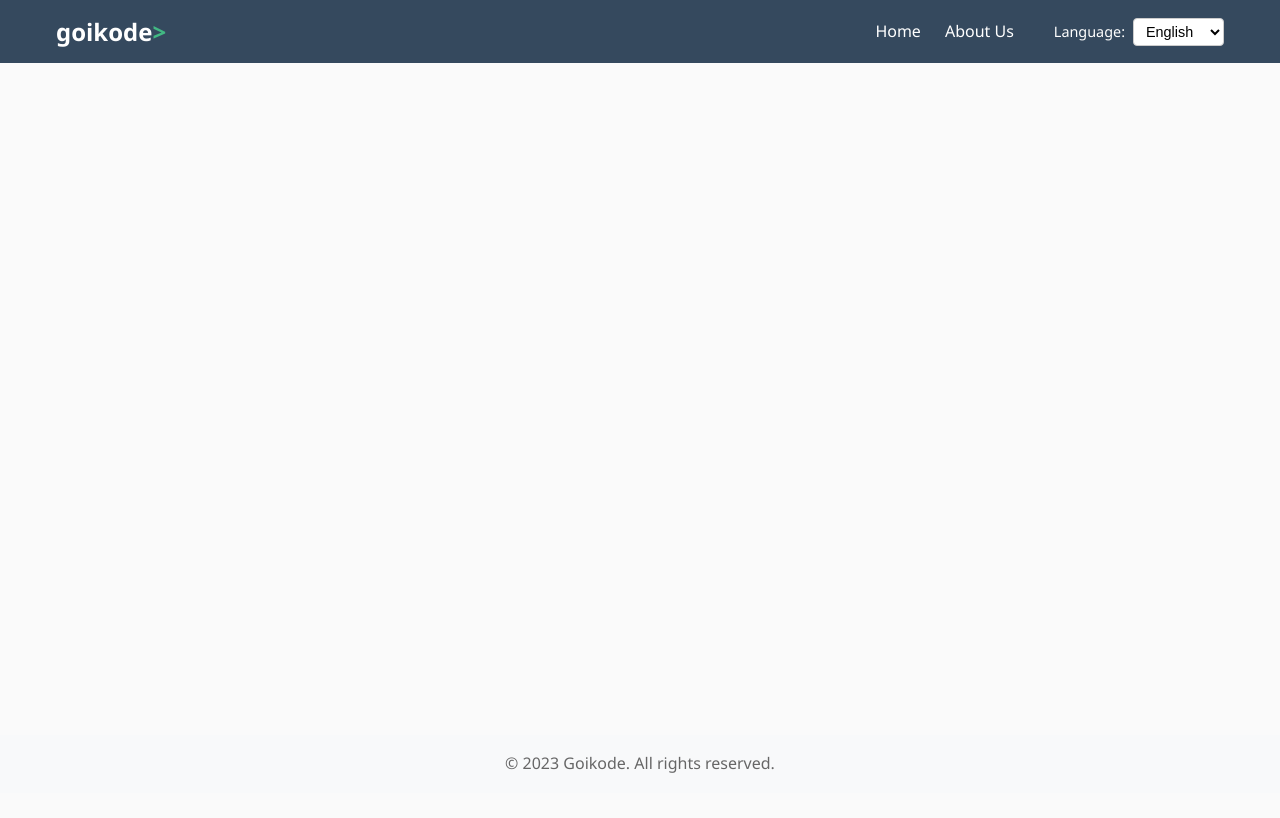
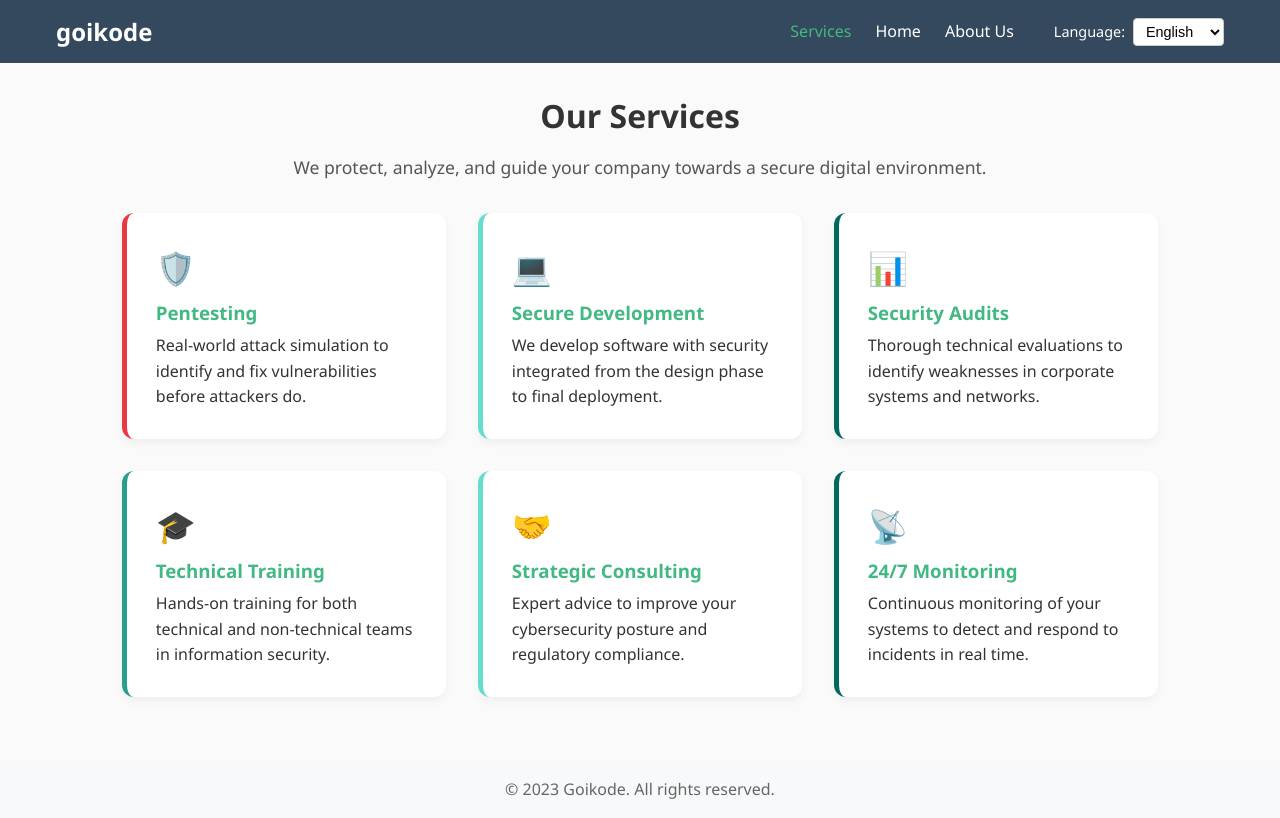
Before and after one commit to JonFerSanLuis/goikode-multilang-vue, a Vue app: page /servicios in a window 1280 px wide. Built offline with nearby package versions, Linux system fonts and the light colour scheme.

Commit message:
pagina servicios terminada

```diff
--- a/src/components/AppHeader.vue
+++ b/src/components/AppHeader.vue
@@ -1,8 +1,9 @@
 <template>
   <header>
     <div class="container">
-      <h1 class="logo"><span class="logo-bracket"></span>goikode<span class="logo-bracket">></span></h1>
+      <h1 class="logo"><span class="logo-bracket"></span>goikode<span class="logo-bracket"></span></h1>
       <nav>
+        <router-link to="/servicios">{{ $t('nav.servicios') }}</router-link>
         <router-link to="/">{{ $t('nav.home') }}</router-link>
         <router-link to="/about">{{ $t('nav.about') }}</router-link>
         <LanguageSelector class="language-selector" />
--- a/src/i18n/index.js
+++ b/src/i18n/index.js
@@ -4,7 +4,8 @@ import { createI18n } from 'vue-i18n'
 const es = {
   nav: {
     home: 'Inicio',
-    about: 'Sobre Nosotros'
+    about: 'Sobre Nosotros',
+    servicios: 'Servicios'
   },
   home: {
     welcome: 'Bienvenido a Goikode',
@@ -44,6 +45,34 @@ const es = {
       description: 'El nombre "Goikode" viene de la combinación de "goiko" (que significa "superior" en euskera) y "code" (código en inglés). Aunque nuestro CEO insiste en que se le ocurrió mientras comía un pintxo de tortilla.'
     }
   },
+  servicios: {
+    title: 'Nuestros Servicios',
+    intro: 'Protegemos, analizamos y guiamos tu empresa hacia un entorno digital seguro.',
+    pentesting: {
+      title: 'Pentesting',
+      description: 'Simulación de ataques reales para identificar y solucionar vulnerabilidades antes de que sean explotadas.'
+    },
+    desarrollo: {
+      title: 'Desarrollo Seguro',
+      description: 'Desarrollamos software con seguridad incorporada desde la fase de diseño hasta la implementación final.'
+    },
+    auditoria: {
+      title: 'Auditorías de Seguridad',
+      description: 'Evaluaciones técnicas exhaustivas para detectar debilidades en sistemas y redes empresariales.'
+    },
+    formacion: {
+      title: 'Formación Técnica',
+      description: 'Capacitación práctica para equipos técnicos y no técnicos en seguridad de la información.'
+    },
+    consultoria: {
+      title: 'Consultoría Estratégica',
+      description: 'Asesoría para mejorar tu postura de ciberseguridad y cumplimiento de normativas.'
+    },
+    monitoreo: {
+      title: 'Monitorización 24/7',
+      description: 'Vigilancia constante de tus sistemas para detectar y responder a incidentes en tiempo real.'
+    }
+  },
   footer: {
     rights: 'Todos los derechos reservados.'
   },
@@ -56,7 +85,8 @@ const es = {
 const en = {
   nav: {
     home: 'Home',
-    about: 'About Us'
+    about: 'About Us',
+    servicios: 'Services'
   },
   home: {
     welcome: 'Welcome to Goikode',
@@ -96,6 +126,34 @@ const en = {
       description: 'The name "Goikode" comes from the combination of "goiko" (which means "superior" in Basque) and "code" (in English). Although our CEO insists that it came to him while eating a Spanish omelette pintxo.'
     }
   },
+  servicios: {
+    title: 'Our Services',
+    intro: 'We protect, analyze, and guide your company towards a secure digital environment.',
+    pentesting: {
+      title: 'Pentesting',
+      description: 'Real-world attack simulation to identify and fix vulnerabilities before attackers do.'
+    },
+    desarrollo: {
+      title: 'Secure Development',
+      description: 'We develop software with security integrated from the design phase to final deployment.'
+    },
+    auditoria: {
+      title: 'Security Audits',
+      description: 'Thorough technical evaluations to identify weaknesses in corporate systems and networks.'
+    },
+    formacion: {
+      title: 'Technical Training',
+      description: 'Hands-on training for both technical and non-technical teams in information security.'
+    },
+    consultoria: {
+      title: 'Strategic Consulting',
+      description: 'Expert advice to improve your cybersecurity posture and regulatory compliance.'
+    },
+    monitoreo: {
+      title: '24/7 Monitoring',
+      description: 'Continuous monitoring of your systems to detect and respond to incidents in real time.'
+    }
+  },
   footer: {
     rights: 'All rights reserved.'
   },
@@ -108,7 +166,8 @@ const en = {
 const eu = {
   nav: {
     home: 'Hasiera',
-    about: 'Guri Buruz'
+    about: 'Guri Buruz',
+    servicios: 'Zerbitzuak'
   },
   home: {
     welcome: 'Ongi etorri Goikode-ra',
@@ -146,6 +205,34 @@ const eu = {
     funFact: {
       title: 'Ba al zenekien...?',
       description: '"Goikode" izena "goiko" (euskaraz "gorenekoa" esan nahi duena) eta "code" (ingelesez kodea) konbinaziotik dator. Nahiz eta gure CEOk dio tortilla pintxo bat jaten ari zela bururatu zitzaiola.'
+    }
+  },
+  servicios: {
+    title: 'Gure Zerbitzuak',
+    intro: 'Zure enpresa ingurune digital seguru baterantz gidatzen dugu, babestuz eta aztertuz.',
+    pentesting: {
+      title: 'Pentesting',
+      description: 'Benetako erasoen simulazioa, ahultasunak detektatu eta konpontzeko garaiz.'
+    },
+    desarrollo: {
+      title: 'Garapen Segurua',
+      description: 'Softwarea segurtasuna kontuan hartuta garatzen dugu hasieratik amaierara arte.'
+    },
+    auditoria: {
+      title: 'Segurtasun Auditoria',
+      description: 'Sistema eta sare korporatiboetan ahuleziak detektatzeko ebaluazio teknikoak.'
+    },
+    formacion: {
+      title: 'Prestakuntza Teknikoa',
+      description: 'Talde tekniko eta ez-teknikoentzako segurtasunari buruzko prestakuntza praktikoa.'
+    },
+    consultoria: {
+      title: 'Aholkularitza Estrategikoa',
+      description: 'Zibersegurtasunaren egoera hobetzeko eta araudia betetzeko orientazioa.'
+    },
+    monitoreo: {
+      title: '24/7 Monitorizazioa',
+      description: 'Zure sistemak etengabe gainbegiratzea, gertakariei unean bertan erantzuteko.'
     }
   },
   footer: {
--- a/src/router/index.js
+++ b/src/router/index.js
@@ -1,6 +1,7 @@
 import { createRouter, createWebHistory } from 'vue-router'
 import HomeView from '../views/HomeView.vue'
 import AboutView from '../views/AboutView.vue'
+import ServiciosView from '../views/ServiciosView.vue'
 
 const router = createRouter({
   history: createWebHistory(import.meta.env.BASE_URL),
@@ -14,6 +15,11 @@ const router = createRouter({
       path: '/about',
       name: 'about',
       component: AboutView
+    },
+    {
+      path: '/servicios',
+      name: 'servicios',
+      component: ServiciosView
     }
   ]
 })
--- /dev/null
+++ b/src/views/ServiciosView.vue
@@ -0,0 +1,106 @@
+<template>
+  <div class="servicios">
+    <h1>{{ $t('servicios.title') }}</h1>
+    <p class="intro">{{ $t('servicios.intro') }}</p>
+
+    <div class="cards">
+      <div class="service-card pentesting">
+        <div class="icon">🛡️</div>
+        <h3>{{ $t('servicios.pentesting.title') }}</h3>
+        <p>{{ $t('servicios.pentesting.description') }}</p>
+      </div>
+
+      <div class="service-card desarrollo">
+        <div class="icon">💻</div>
+        <h3>{{ $t('servicios.desarrollo.title') }}</h3>
+        <p>{{ $t('servicios.desarrollo.description') }}</p>
+      </div>
+
+      <div class="service-card auditoria">
+        <div class="icon">📊</div>
+        <h3>{{ $t('servicios.auditoria.title') }}</h3>
+        <p>{{ $t('servicios.auditoria.description') }}</p>
+      </div>
+
+      <div class="service-card formacion">
+        <div class="icon">🎓</div>
+        <h3>{{ $t('servicios.formacion.title') }}</h3>
+        <p>{{ $t('servicios.formacion.description') }}</p>
+      </div>
+
+      <div class="service-card consultoria">
+        <div class="icon">🤝</div>
+        <h3>{{ $t('servicios.consultoria.title') }}</h3>
+        <p>{{ $t('servicios.consultoria.description') }}</p>
+      </div>
+
+      <div class="service-card monitoreo">
+        <div class="icon">📡</div>
+        <h3>{{ $t('servicios.monitoreo.title') }}</h3>
+        <p>{{ $t('servicios.monitoreo.description') }}</p>
+      </div>
+    </div>
+  </div>
+</template>
+
+
+<style scoped>
+.servicios {
+  max-width: 1100px;
+  margin: 0 auto;
+  padding: 2rem;
+}
+
+h1 {
+  text-align: center;
+  margin-bottom: 1rem;
+}
+
+.intro {
+  text-align: center;
+  font-size: 1.1rem;
+  color: #555;
+  margin-bottom: 2rem;
+}
+
+.cards {
+  display: grid;
+  grid-template-columns: repeat(auto-fit, minmax(280px, 1fr));
+  gap: 2rem;
+}
+
+.service-card {
+  background-color: #ffffff;
+  padding: 1.8rem;
+  border-radius: 12px;
+  box-shadow: 0 4px 10px rgba(0, 0, 0, 0.05);
+  transition: transform 0.3s, box-shadow 0.3s;
+  border-left: 5px solid var(--primary-color);
+  display: flex;
+  flex-direction: column;
+  align-items: flex-start;
+}
+
+.service-card:hover {
+  transform: translateY(-4px);
+  box-shadow: 0 8px 20px rgba(0, 0, 0, 0.1);
+}
+
+.service-card h3 {
+  color: var(--primary-color);
+  margin-bottom: 0.5rem;
+}
+
+.service-card .icon {
+  font-size: 2rem;
+  margin-bottom: 0.5rem;
+}
+
+/* Variaciones de color */
+.pentesting { border-color: #e63946; }
+.desarrollo { border-color: #64ddcf; }
+.auditoria  { border-color: #00685c; }
+.formacion  { border-color: #2a9d8f; }
+.consultoria { border-color: #64ddcf; }
+.monitoreo  { border-color: #00685c; }
+</style>
```
